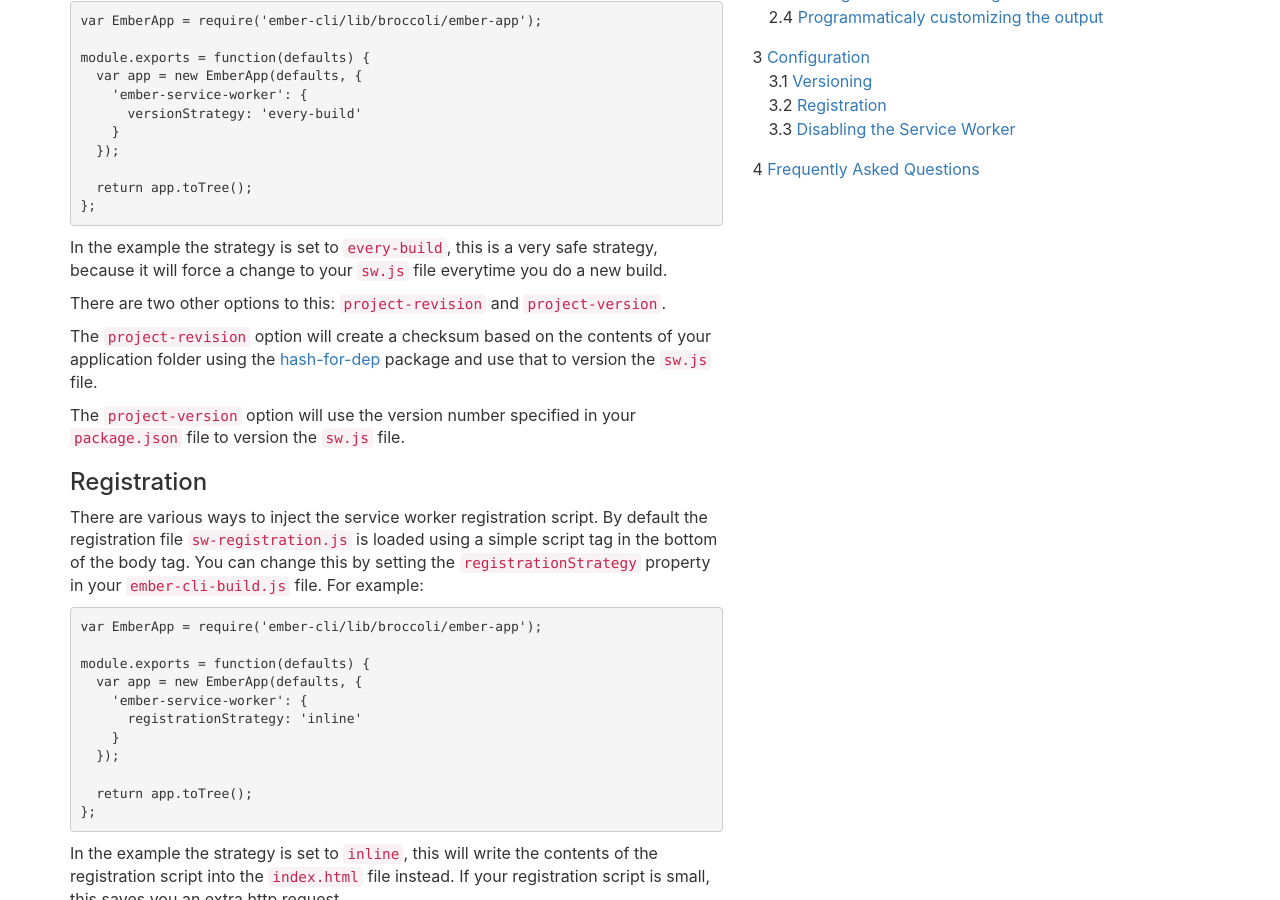
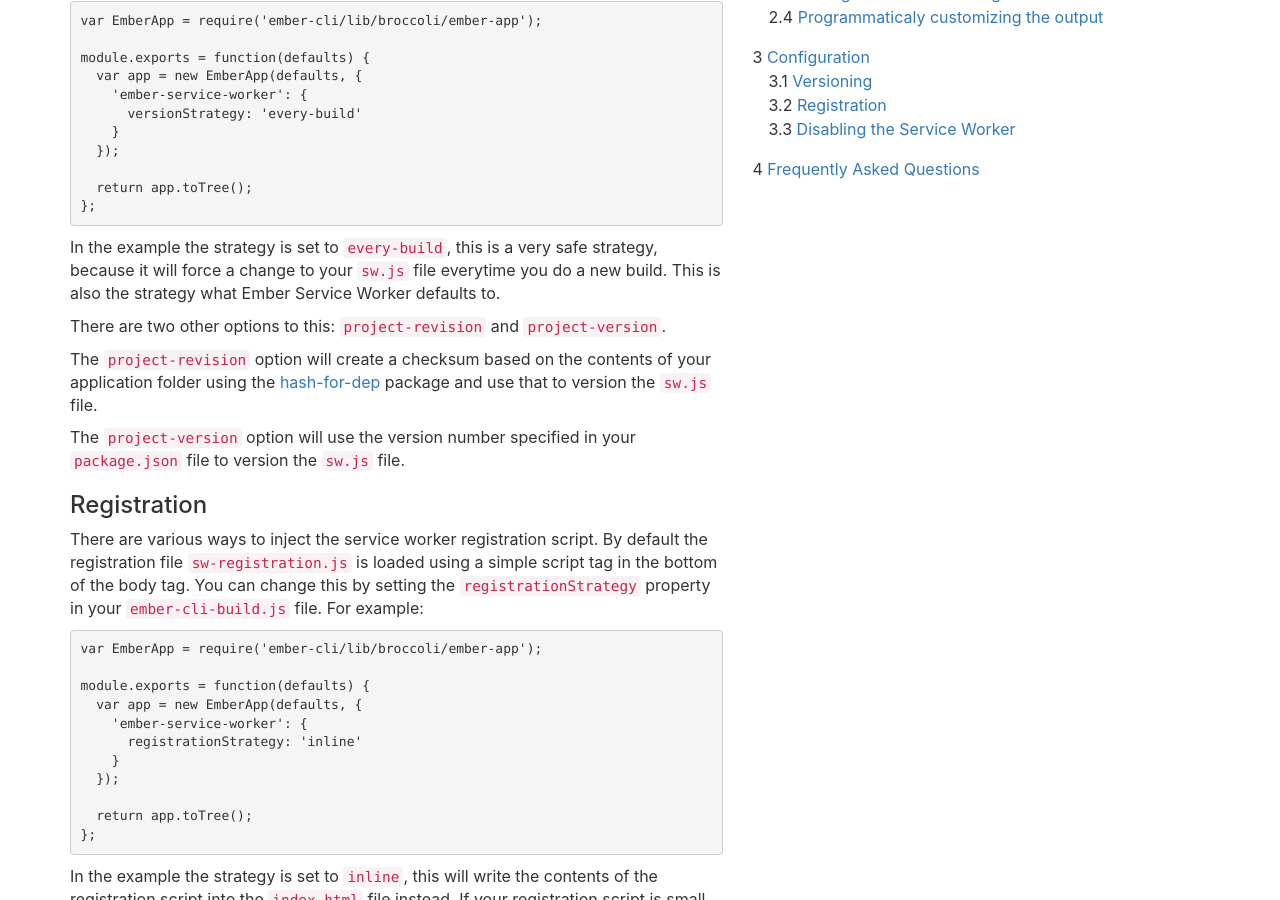
Before and after one commit to DockYard/ember-service-worker, a Jekyll site: the page built from docs/_documentation/configuration.md, in a window 1280 px wide and 900 px high, scrolled down 495 px. Built offline with Jekyll 4.4.1, drawn with Linux system fonts in a browser that asks for light colours; nearby versions of some CDN libraries.

Commit message:
Update docs with new default

```diff
--- a/docs/_documentation/configuration.md
+++ b/docs/_documentation/configuration.md
@@ -35,7 +35,7 @@
 
 In the example the strategy is set to `every-build`, this is a very safe
 strategy, because it will force a change to your `sw.js` file everytime you do a
-new build.
+new build. This is also the strategy  what Ember Service Worker defaults to.
 
 There are two other options to this: `project-revision` and `project-version`.
 
```
